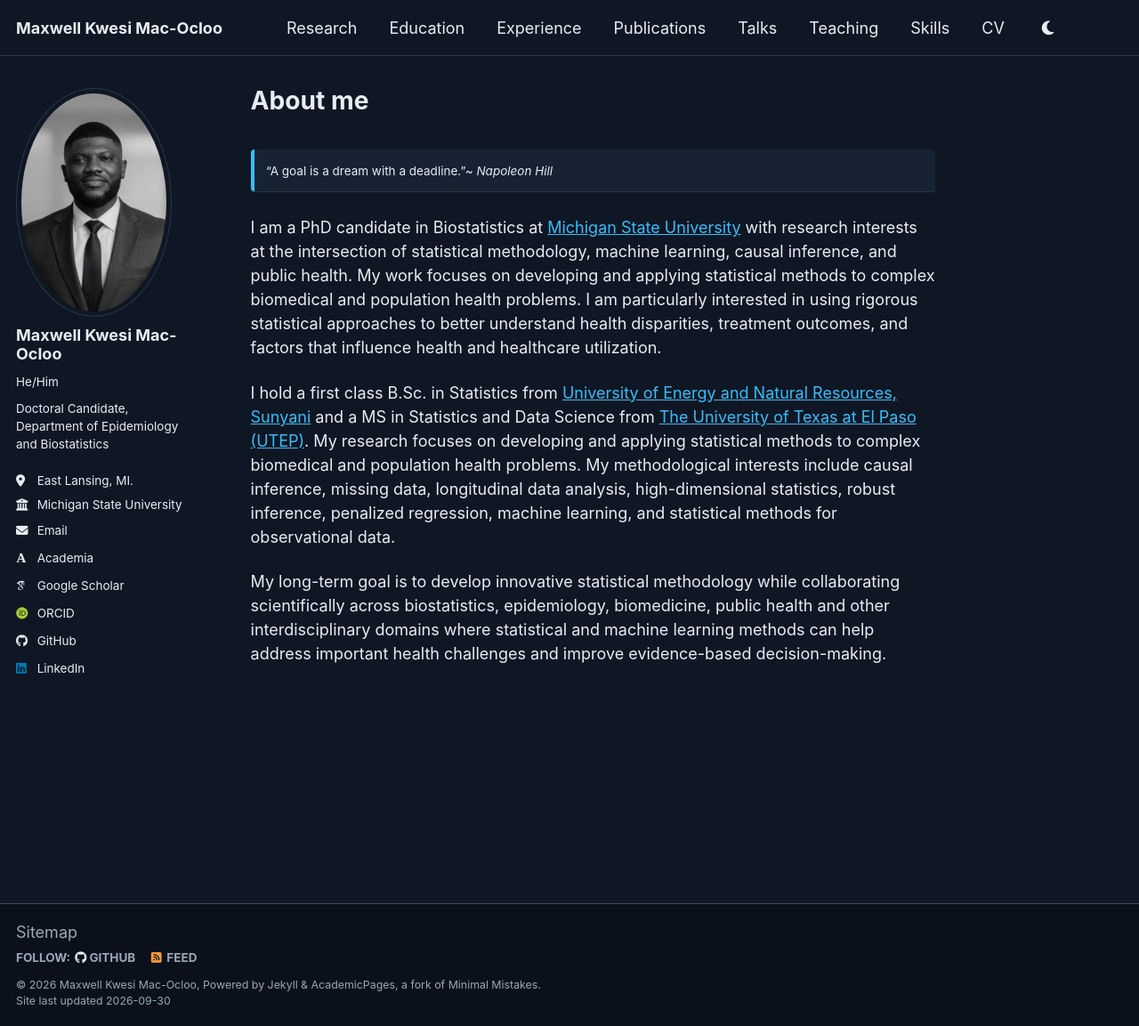
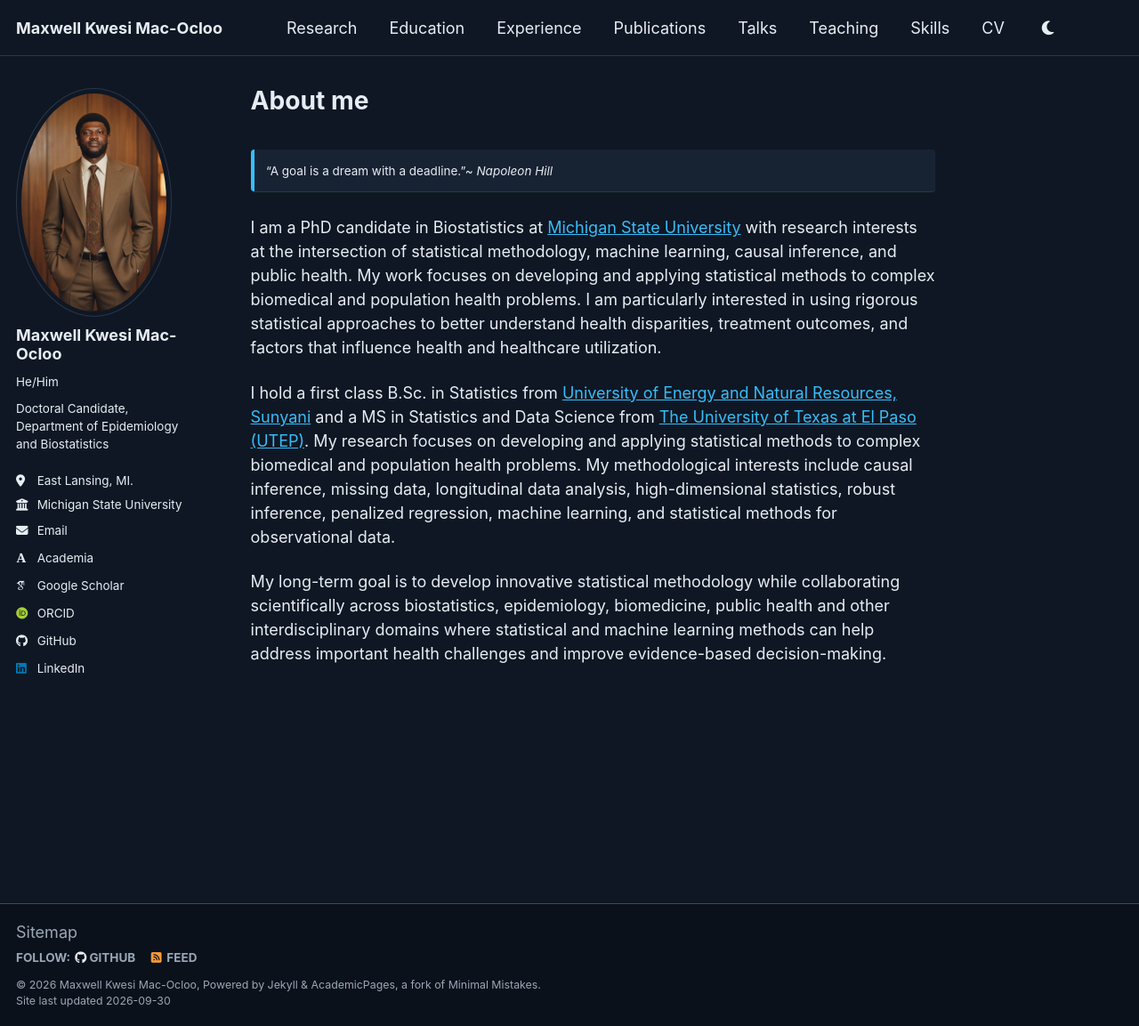
Before and after one commit to MaxwellMacocloo/maxwellmacocloo.github.io, a Jekyll site: the page built from _pages/about.md, in a window 1280 px wide and 1153 px high. Shown: the whole window at 89% size. Built offline with Jekyll 4.4.1, drawn with Linux system fonts in a browser that asks for light colours; some web fonts are replaced.

Commit message:
Update author avatar in configuration file

```diff
--- a/_config.yml
+++ b/_config.yml
@@ -24,7 +24,7 @@ repository               : "MaxwellMacocloo/maxwellmacocloo.github.io"
 #               Additional customization can be done by editing /_includes/author-profile.html
 author:
   # Biographic information
-  avatar           : "Max.JPG"
+  avatar           : "Emmil.JPG"
   name             : "Maxwell Kwesi Mac-Ocloo"
   pronouns         : "He/Him"
   bio              : "Doctoral Candidate, Department of Epidemiology and Biostatistics"
```
